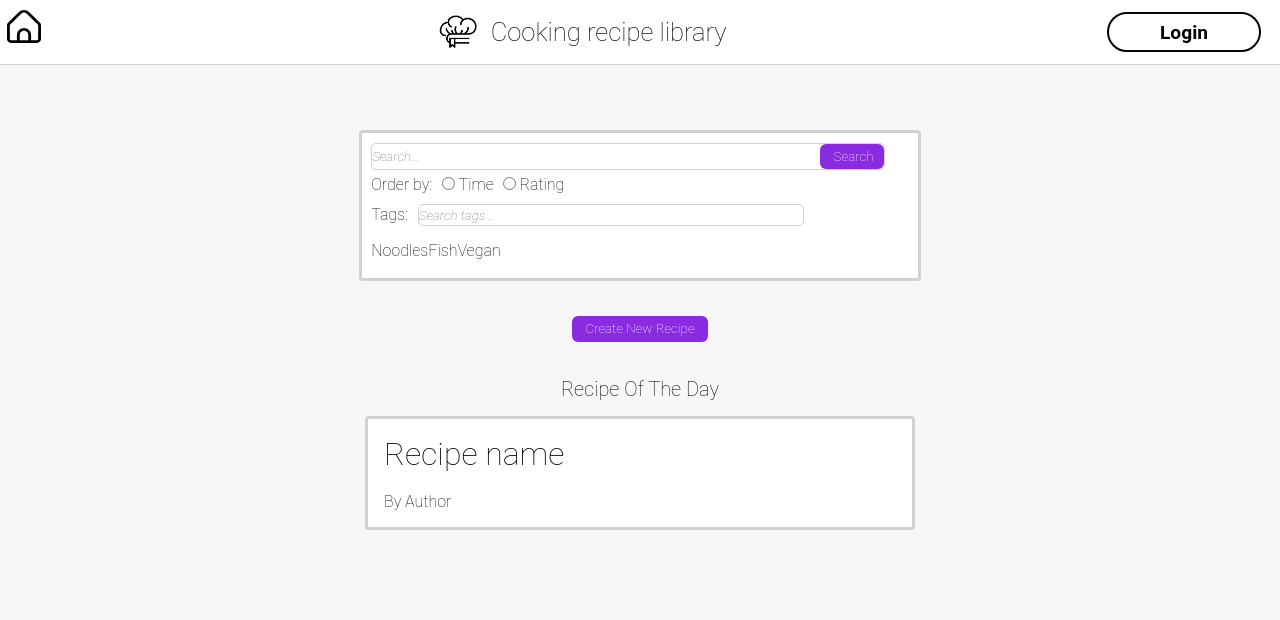
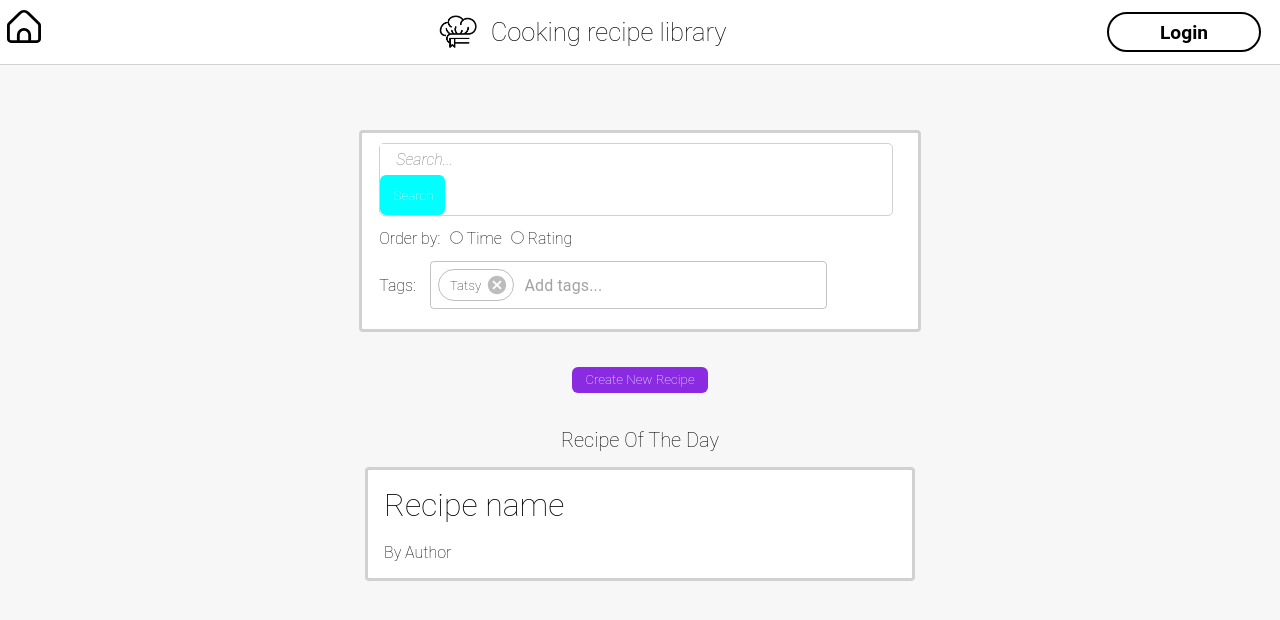
Before and after one commit to LongLeGL/RecipeLibraryWebapp, a React (Create React App) app: page / in a window 1280 px wide. Shown: the top 620 px of the page. Built offline with nearby package versions, Linux system fonts and the light colour scheme.

Commit message:
add autoComplete, layout changes to SearSortBar

```diff
--- a/src/components/SearchSortBar.css
+++ b/src/components/SearchSortBar.css
@@ -16,21 +16,27 @@
     height: 100%;
     border: 1px var(--border_gray) solid;
     border-radius: 5px;
+    margin-left: 0.5em;
 }
 :placeholder-shown{
     font-style: italic;
 }
 #search-box #search-text{
     font-weight: 200;
-    width: 35vw;
+    font-size: 1em;
+    width: 32.5vw;
     outline: none;
+    padding: 0.4em 1em;
 }
 #search-box #search-btn{
-    width: 5vw;
+    width: 5.1vw;
+    height: 3em;
+    background-color: aqua;
 }
 #Order{
-    margin-top: 5px;
-    margin-bottom: 10px;
+    margin-top: 13px;
+    margin-bottom: 13px;
+    margin-left: 0.5em;
 }
 #lbl{
     margin-right: 6px;
@@ -39,8 +45,12 @@
     margin-left: 5px;
 }
 #SearchTag{
-    margin-bottom: 15px;
-
+    margin-bottom: 10px;
+    margin-left: 0.5em;
+    display: flex;
+    gap: 0.5em;
+    width: 35vw;
+    align-items: center;
 }
 
 #SearchTag #search-tag {
@@ -51,6 +61,3 @@
     height: 1.5em;
     font-weight: 200;
 }
-#Container {
-    margin-bottom: 8px;
-}
--- a/src/components/SearchSortBar.js
+++ b/src/components/SearchSortBar.js
@@ -1,8 +1,13 @@
 import React from 'react';
 import './SearchSortBar.css';
 import { Link } from 'react-router-dom';
+import Autocomplete from '@mui/material/Autocomplete';
+import Chip from '@mui/material/Chip';
+import TextField from '@mui/material/TextField';
 
 function SearhSortBar() {
+    const Tags = ['Tatsy', 'Chicken', 'Pizza', 'Noodle', 'CleanEating', 'HealthyFood', 'JustEatRealFood', 'VeganFood', 'HealthyFoodRecipes', 'HealthyFoodLover', 'Popcorn']
+
     return (
         <div className ="SearchSortBar">
             <form action="" id="search-box">
@@ -18,18 +23,30 @@ function SearhSortBar() {
             </div>
             <div id="SearchTag">
                 <label id="lbl">Tags: </label>
-                <input type="text" id ="search-tag" placeholder="Search tags..."/>
-            </div>
-            <div id="Container">
-                <label>
-                    Noodles
-                </label>
-                <label>
-                    Fish
-                </label>
-                <label>
-                    Vegan
-                </label>
+                <Autocomplete
+                    multiple
+                    id="search-tags-filled"
+                    options={Tags.map((option) => option)}
+                    defaultValue={[Tags[0]]}
+                    freeSolo
+                    renderTags={(value, getTagProps) =>
+                        value.map((option, index) => (
+                            <Chip variant="outlined" label={option} {...getTagProps({ index })} />
+                        ))
+                    }
+                    renderInput={(params) => (
+                        <TextField
+                            {...params}
+                            // variant="filled"
+                            label=""
+                            placeholder="Add tags..."
+                        />
+                    )}
+                    sx={{
+                        width: '35vw' ,
+                    }}
+                    size="small"
+                />
             </div>
         </div>
     );
--- a/src/pages/CreateRecipe.js
+++ b/src/pages/CreateRecipe.js
@@ -35,7 +35,7 @@ function CreateRecipe() {
                                 {...params}
                                 // variant="filled"
                                 label="Tags"
-                                placeholder="Your customize input..."
+                                placeholder="Add tags..."
                             />
                         )}
                     />
```
